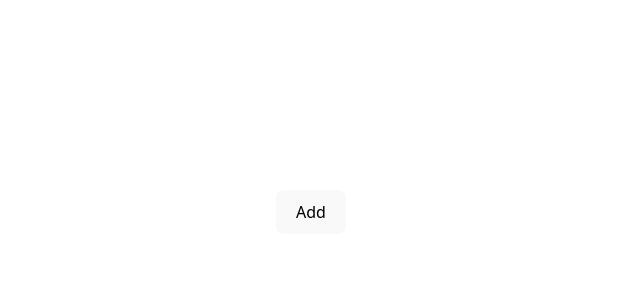
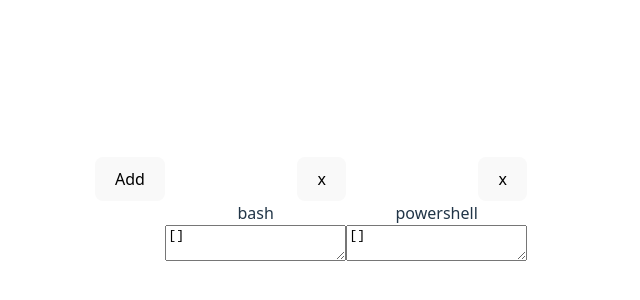
Before and after one commit to zrfox/bash-to-powershell, a React (Vite) app: page / in a window 1280 px wide. Shown: the part 188-488 px from the top of the page, without its empty margins (329-969 px from the left). Built offline with nearby package versions, Linux system fonts and the light colour scheme.

Commit message:
Commit to continue on laptop.

```diff
--- a/src/components/InputWindow.jsx
+++ b/src/components/InputWindow.jsx
@@ -37,7 +37,6 @@ function InputWindow({ onRemove, languageName, setTextHandler, nId, setActiveWin
                 }
                 value={valueText}
             />
-
         </div>
         </>
     );
--- a/src/data/languages.json
+++ b/src/data/languages.json
@@ -1,11 +1,14 @@
 {
         "bash": {
+            "id": 1,
             "caseSensitive": true
         },
         "powershell": {
+            "id": 2,
             "caseSensitive": false
         },
         "cmd": {
+            "id": 3,
             "caseSensitive": false
         }
 }
--- a/src/pages/HomePage.jsx
+++ b/src/pages/HomePage.jsx
@@ -6,7 +6,7 @@ import commands from "../data/commands.json";
 import languages from "../data/languages.json";
 
 function HomePage(){
-const [inputWindows, setInputWindows] = useState([]);
+const [inputWindows, setInputWindows] = useState([{id: nanoid(), language: "bash"}, {id: nanoid(), language: "powershell"}]);
 const [dialogOpen, setDialog] = useState(false);
 const [activeWindowId, setActiveWindowId] = useState();
 
@@ -92,21 +92,21 @@ function matchText(textArray, languageName) {
         <div className="add-dialog-container">
             {dialogOpen ? (
                 <div role="dialogue" className="dialogue">
-                    {languages.languages.map(language => (
-                        <button key = {language.id} onClick={() => addInputWindow(language.name)}>
-                            {language.name}
+                    for (const [key, value] of Object.entries(languages)) {
+                        <button key={key} onClick={() => addInputWindow(language.name)}>
+                        {key}
                         </button>
-                    ))}
+                    }
                 </div>
             ) : (<></>)
         }
             <button className="add-button" onClick={openDialog}>Add</button>
         </div>
-
+        {/*changed languageName attribute to .language from .languageName*/}
             {inputWindows.map(window => (
                 <InputWindow
                     key={window.id}
-                    languageName={window.languageName}
+                    languageName={window.language}
                     onRemove={() => removeInputWindow(window.id)}
                     setTextHandler ={setTextHandler}
                     nId={window.id}
@@ -120,6 +120,7 @@ function matchText(textArray, languageName) {
                     commandIds={commandIds}
                     setActiveWindowIdHandler={setActiveWindowIdHandler}
                     activeWindowId={activeWindowId}
+                    text={text}
                     />
             ))}
         </div>
```
